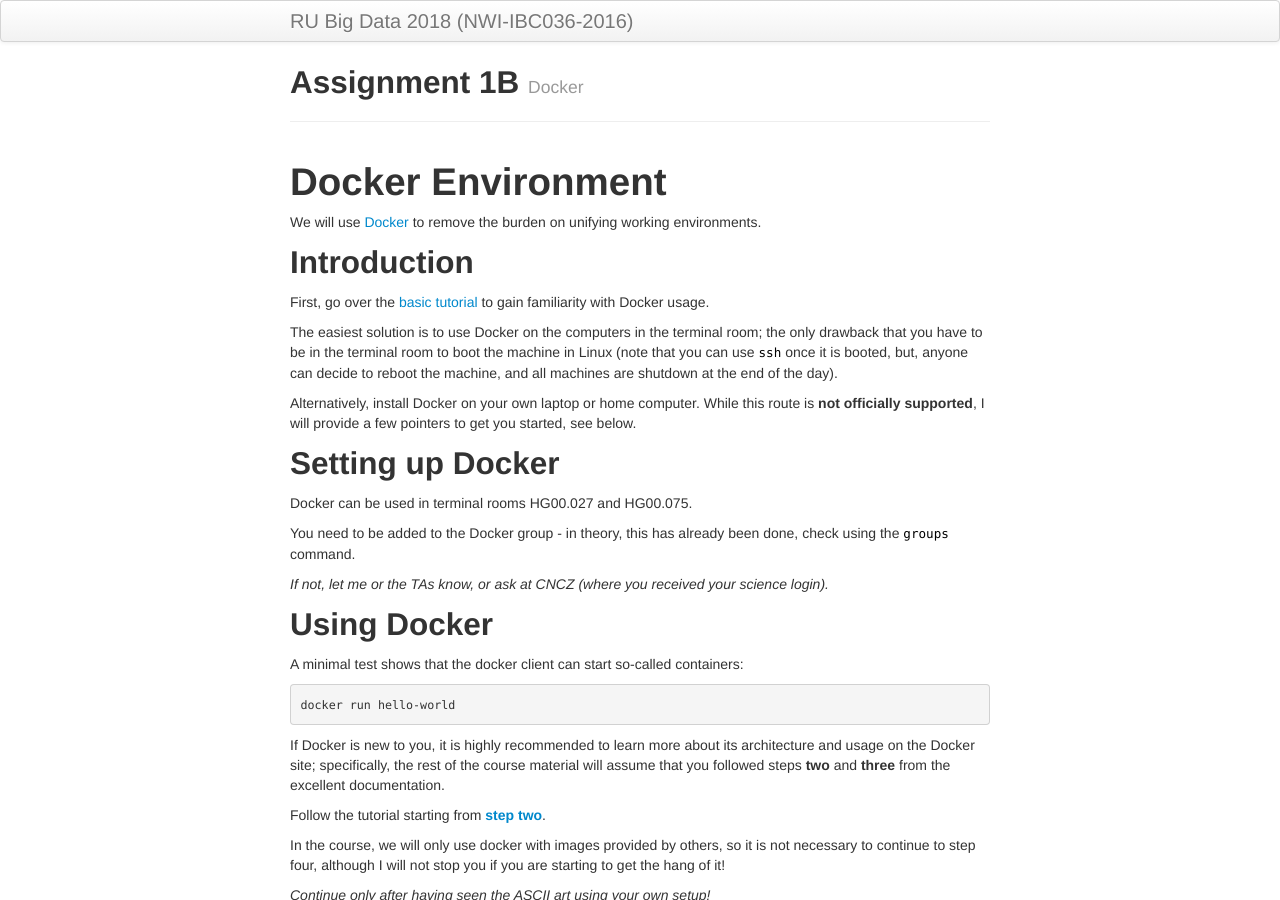
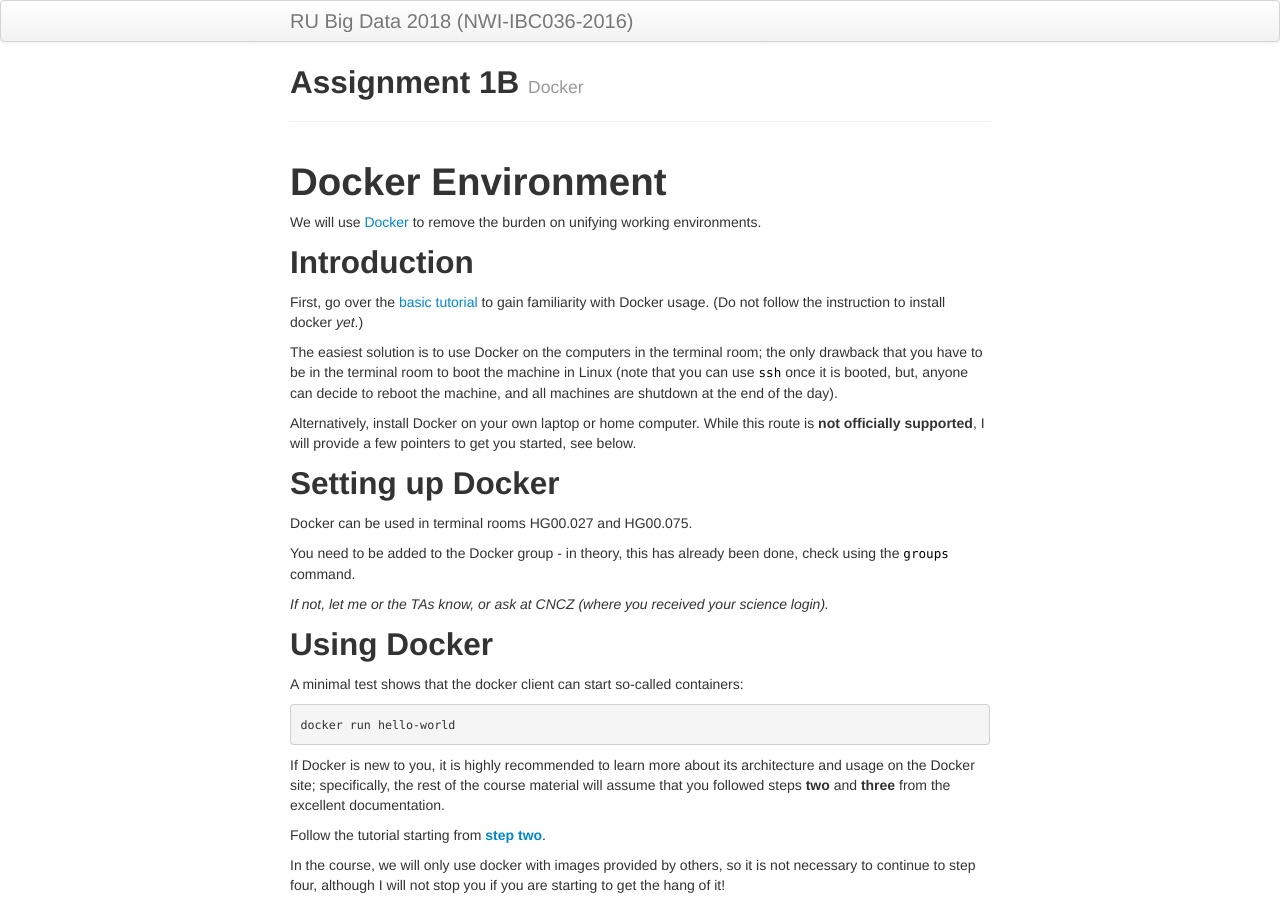
Before and after one commit to Thelukepet/course, a Jekyll site: the page built from assignments/A1b-docker.md, in a window 1280 px wide and 900 px high. Built offline with Jekyll 4.4.1, drawn with Linux system fonts in a browser that asks for light colours.

Commit message:
Another minor fix

```diff
--- a/assignments/A1b-docker.md
+++ b/assignments/A1b-docker.md
@@ -12,6 +12,7 @@ We will use [Docker](https://www.docker.com/what-docker) to remove the burden on
 ## Introduction
 
 First, go over the [basic tutorial](https://docs.docker.com/get-started/) to gain familiarity with Docker usage.
+(Do not follow the instruction to install docker _yet_.)
 
 The easiest solution is to use Docker on the computers in the terminal room; the only drawback that you
 have to be in the terminal room to boot the machine in Linux (note that you can use `ssh` once it is booted, but,
```
